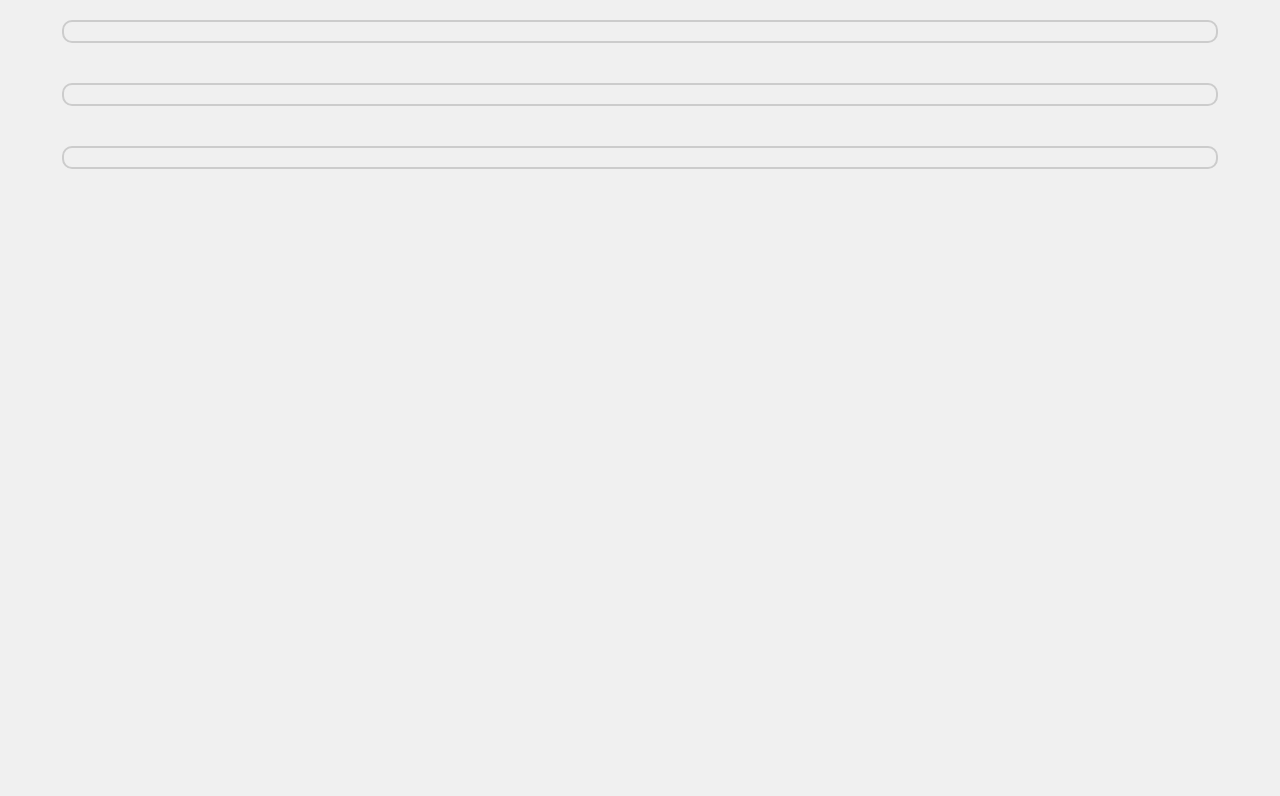
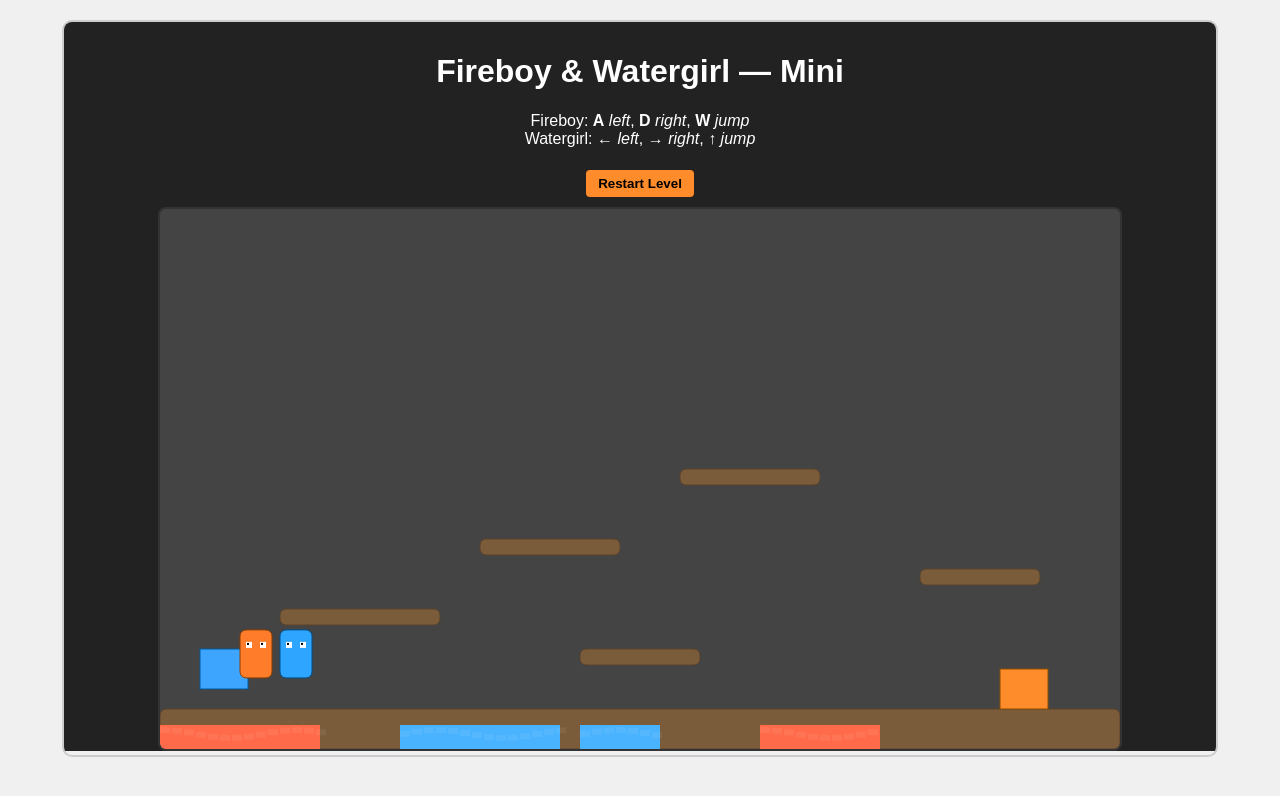
Before and after one commit to Reese-Fernandez-IDM/combo, a plain HTML site: page index.html in a window 1280 px wide. Shown: the top 796 px of the page. Drawn offline with Linux system fonts and the light colour scheme.

Commit message:
Add files via upload

```diff
--- a/index.html
+++ b/index.html
@@ -35,15 +35,15 @@
 <body>
 
   <div class="game-container">
-    <iframe id="game1" src="modified-fireboy-and-lavagirl.html" title="modified-fireboy-and-lavagirl"></iframe>
+    <iframe id="game1" src="modified-fireboy-and-lavagirl/index.html" title="modified-fireboy-and-lavagirl"></iframe>
   </div>
 
   <div class="game-container">
-    <iframe id="game2" src="modified-number-game.html" title="modified-number-game "></iframe>
+    <iframe id="game2" src="modified-number-game/index.html" title="modified-number-game "></iframe>
   </div>
 
   <div class="game-container">
-    <iframe id="game3" src="modified-snake-game.html" title="modified-snake-game "></iframe>
+    <iframe id="game3" src="modified-snake-game/index.html" title="modified-snake-game "></iframe>
   </div>
 
 <script>
```
